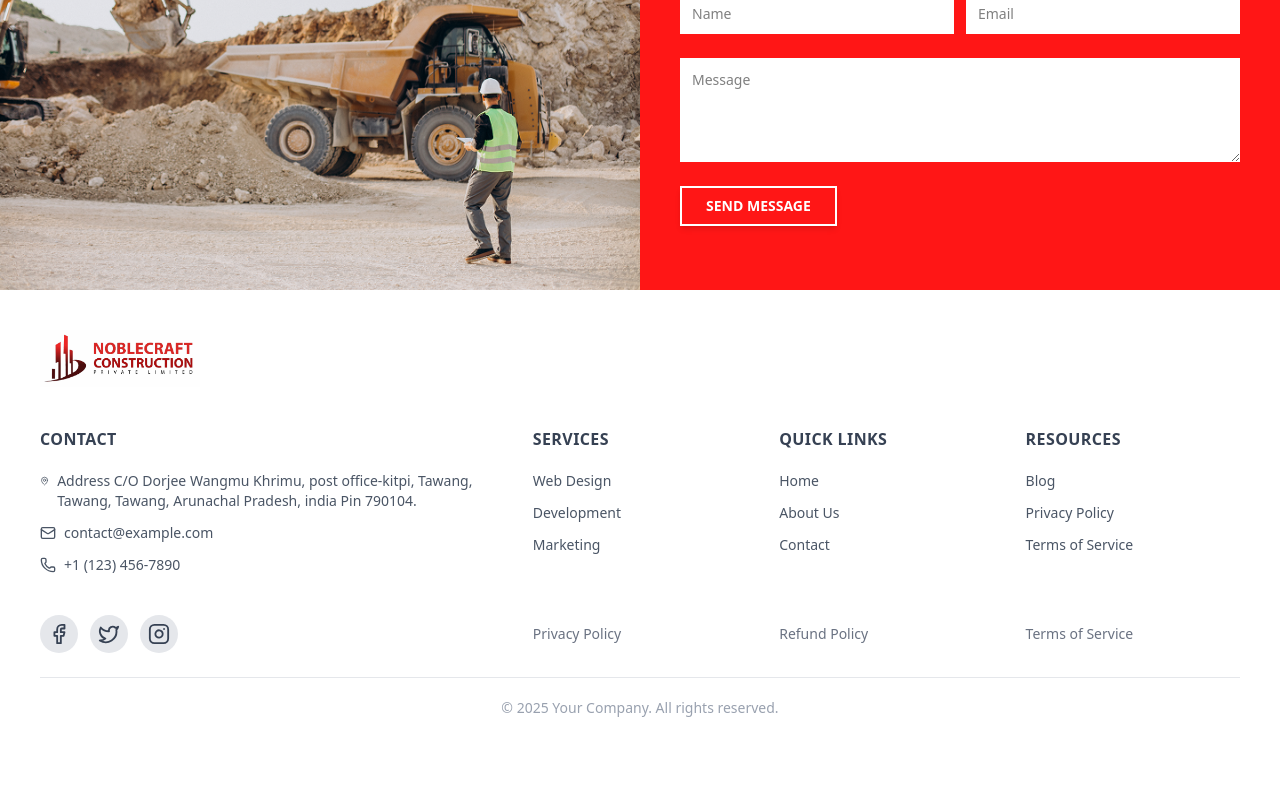
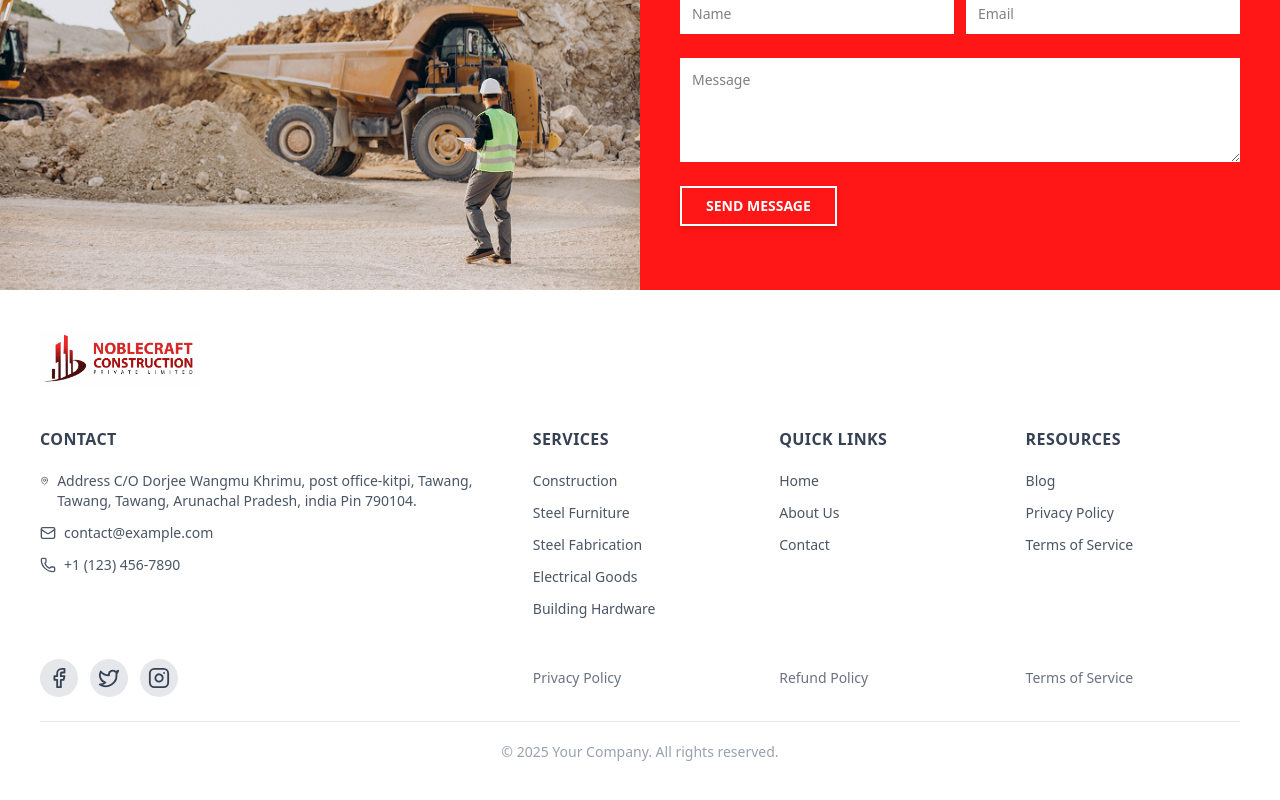
Before and after one commit to Abtikdigital/nobel-craft-latest, a React (Vite) app: page / in a window 1280 px wide. Shown: the part 3810-4610 px from the top of the page. Before the commit the page ends 4568 px from the top, so only its background shows below. Built offline with nearby package versions, Linux system fonts and the light colour scheme.

Commit message:
updated Footer

```diff
--- a/src/Section/Footer.jsx
+++ b/src/Section/Footer.jsx
@@ -18,7 +18,8 @@ const Footer = () => {
           data: `Address C/O Dorjee Wangmu
 Khrimu, post office-kitpi, Tawang, Tawang,
 Tawang, Arunachal Pradesh, india
-Pin 790104.`, icon: MapPin
+Pin 790104.`,
+          icon: MapPin,
         },
         { data: "contact@example.com", icon: MailIcon },
         { data: "+1 (123) 456-7890", icon: Phone },
@@ -27,9 +28,12 @@ Pin 790104.`, icon: MapPin
     {
       sectionTitle: "Services",
       list: [
-        { data: "Web Design", link: "/services/web-design" },
-        { data: "Development", link: "/services/development" },
-        { data: "Marketing", link: "/services/marketing" },
+        { data: "Construction", link: "/services/construction" },
+        { data: "Steel Furniture", link: "/services/steel-furniture" },
+        { data: "Steel Fabrication", link: "/services/steel-fabrication" },
+        { data: "Electrical Goods", link: "/services/electrical-goods" },
+        { data: "Building Hardware", link: "/services/building-hardware" },
+
       ],
     },
     {
@@ -83,10 +87,10 @@ Pin 790104.`, icon: MapPin
                   {item.link ? (
                     <Link
                       to={item.link}
-                      className="relative text-gray-600 hover:text-black group font-light  w-fit wrap-break-word"
+                      className="relative text-gray-600 hover:text-[#FF1616] group font-light  w-fit wrap-break-word"
                     >
                       <span>{item.data}</span>
-                      <span className="block absolute bottom-0 left-0 h-[1px] w-full bg-gray-400 transform scale-x-0 group-hover:scale-x-100 transition-transform duration-300 origin-left"></span>
+                      <span className="block absolute bottom-0 left-0 h-[1px] w-full bg-[#FF1616] transform scale-x-0 group-hover:scale-x-100 transition-transform duration-300 origin-left"></span>
                     </Link>
                   ) : (
                     <span className="font-light">{item.data}</span>
@@ -120,28 +124,28 @@ Pin 790104.`, icon: MapPin
         <div className="md:col-span-1 flex items-center">
           <Link
             to="/privacy-policy"
-            className="relative group text-sm text-gray-500 hover:text-black w-fit"
+            className="relative group text-sm text-gray-500 hover:text-[#FF1616] w-fit"
           >
             <span>Privacy Policy</span>
-            <span className="block absolute bottom-0 left-0 h-[1px] w-full bg-gray-400 transform scale-x-0 group-hover:scale-x-100 transition-transform duration-300 origin-left"></span>
+            <span className="block absolute bottom-0 left-0 h-[1px] w-full bg-[#FF1616] transform scale-x-0 group-hover:scale-x-100 transition-transform duration-300 origin-left"></span>
           </Link>
         </div>
         <div className="md:col-span-1 flex items-center">
           <Link
             to="/refund-policy"
-            className="relative group text-sm text-gray-500 hover:text-black w-fit"
+            className="relative group text-sm text-gray-500 hover:text-[#FF1616] w-fit"
           >
             <span>Refund Policy</span>
-            <span className="block absolute bottom-0 left-0 h-[1px] w-full bg-gray-400 transform scale-x-0 group-hover:scale-x-100 transition-transform duration-300 origin-left"></span>
+            <span className="block absolute bottom-0 left-0 h-[1px] w-full bg-[#FF1616] transform scale-x-0 group-hover:scale-x-100 transition-transform duration-300 origin-left"></span>
           </Link>
         </div>
         <div className="md:col-span-1 flex items-center">
           <Link
             to="/terms"
-            className="relative group text-sm text-gray-500 hover:text-black w-fit"
+            className="relative group text-sm text-gray-500 hover:text-[#FF1616] w-fit"
           >
             <span>Terms of Service</span>
-            <span className="block absolute bottom-0 left-0 h-[1px] w-full bg-gray-400 transform scale-x-0 group-hover:scale-x-100 transition-transform duration-300 origin-left"></span>
+            <span className="block absolute bottom-0 left-0 h-[1px] w-full bg-[#FF1616] transform scale-x-0 group-hover:scale-x-100 transition-transform duration-300 origin-left"></span>
           </Link>
         </div>
       </div>
```
